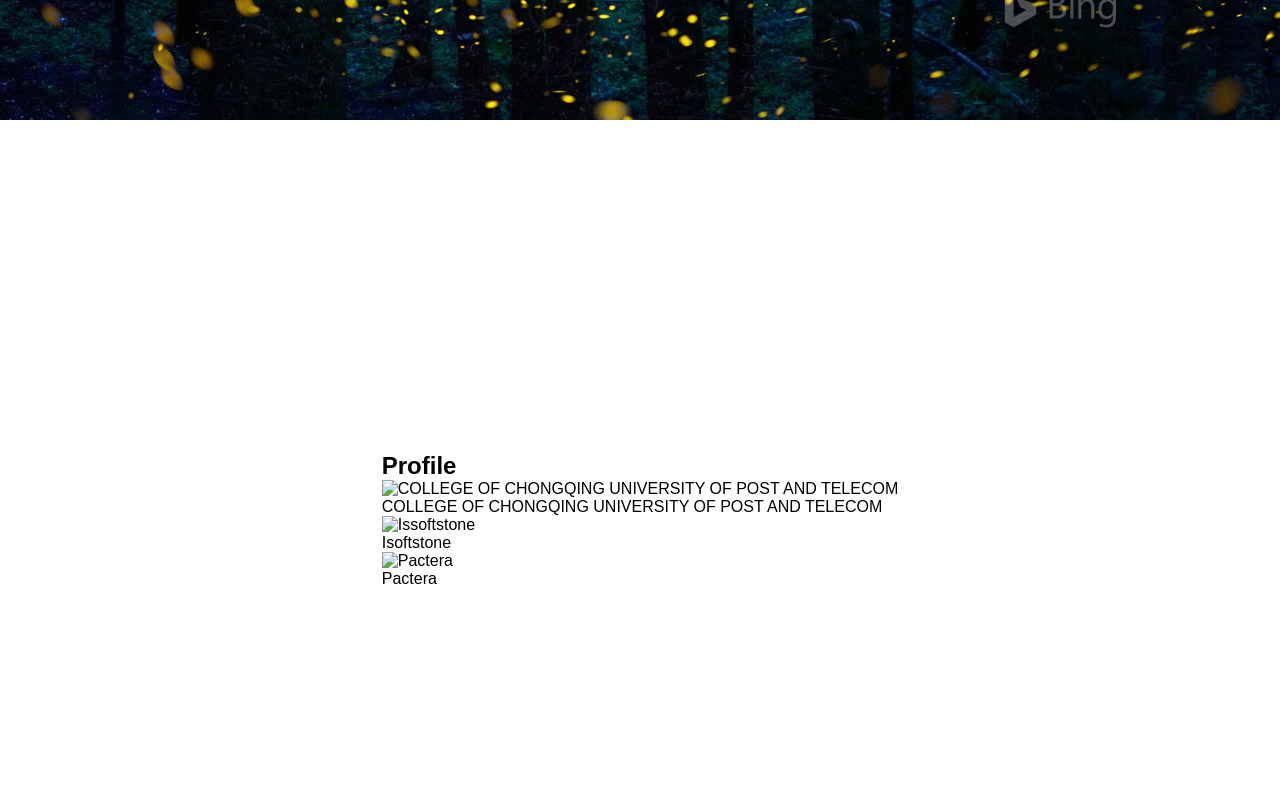
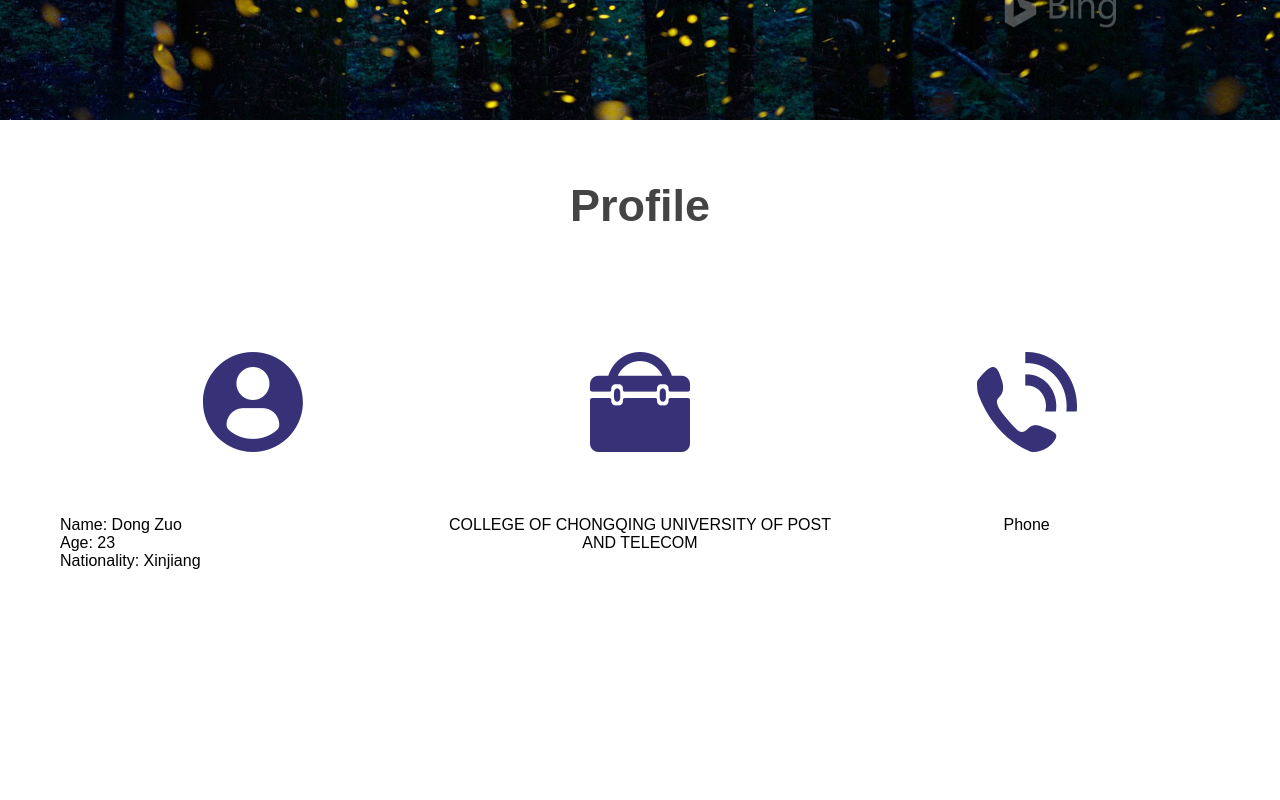
Before and after one commit to ZD-ong/jirengu-project, a plain HTML site: page project01/index.html in a window 1280 px wide. Shown: the part 680-1480 px from the top of the page. Drawn offline with Linux system fonts and the light colour scheme.

Commit message:
updated section2

```diff
--- a/project01/index.html
+++ b/project01/index.html
@@ -47,19 +47,23 @@
             </div>
             <div class="profile-content">
                 <ul>
-                    <li>
-                        <div class="yitong"><img src="" alt="COLLEGE OF CHONGQING UNIVERSITY OF POST AND TELECOM"></div>
+
+                    <li class="profile-item">
+                        <div class="school"><img class="pro-icon" src="images/profile.png" alt="Issoftstone"></div>
+                        <ul class="pro-dd">
+                            <li>Name: Dong Zuo</li>
+                            <li>Age: 23</li>
+                            <li>Nationality: Xinjiang</li>
+                        </ul>
+                    </li>
+                    <li class="profile-item">
+                        <div class="company"><img class="pro-icon" src="images/company.png" alt="Issoftstone"></div>
                         <div class="name">COLLEGE OF CHONGQING UNIVERSITY OF POST AND TELECOM</div>
                         <div class="detail"></div>
                     </li>
-                    <li>
-                        <div class="isoftstone"><img src="" alt="Issoftstone"></div>
-                        <div class="name">Isoftstone</div>
-                        <div class="detail"></div>
-                    </li>
-                    <li>
-                        <div class="pactera"><img src="" alt="Pactera"></div>
-                        <div class="name">Pactera</div>
+                    <li class="profile-item">
+                        <div class="number"><img class="pro-icon" src="images/call.png" alt="Pactera"></div>
+                        <div class="name">Phone</div>
                         <div class="detail"></div>
                     </li>
                 </ul>
--- a/project01/styles/styles.css
+++ b/project01/styles/styles.css
@@ -6,6 +6,7 @@
 }
 html,body {
     height: 100%;
+    width: 100%;
     font-family: "Microsoft YaHei",Arial,Helvetica,sans-serif;
 }
 ul {
@@ -73,8 +74,27 @@ header {
     border: 0;
 }
 .profile {
-    display: flex;
-    justify-content: center;
-    align-items: center;
     min-height: 100%;
+    margin: 60px;
 }
+.profile-header {
+    text-align: center;
+    margin: 60px;
+    font-size: 30px;
+    color: #444;
+}
+.profile-item {
+    display: inline-block;
+    float: left;
+    width: 33.333%;
+    text-align: center;
+}
+.pro-icon {
+    height: 100px;
+    width: 100px;
+    margin: 60px;
+}
+.pro-dd {
+    display: block;
+    text-align: left;
+}
```
Also changed, not shown: project01/images/call.png (added), project01/images/company.png (added), project01/images/profile.png (added), project01/images/school.png (added), project01/images/t.png (added).
